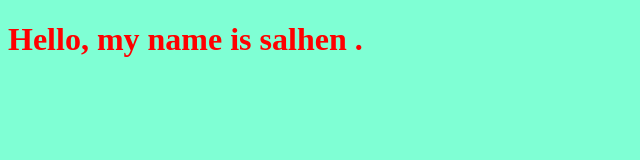
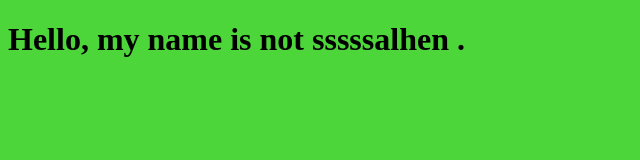
Before and after one commit to sal7en/Web-Training-ZagEng-23, a plain HTML site: page index.html in a window 1280 px wide. Shown: the whole page, without its empty margins (0-640 px from the left). Drawn offline with Linux system fonts and the light colour scheme.

Commit message:
changing style for the title

```diff
--- a/index.html
+++ b/index.html
@@ -8,7 +8,7 @@
     <link rel="stylesheet" href="style.css">
 </head>
 <body>
-    <h1>Hello, my name is salhen .</h1>
+    <h1>Hello, my name is not sssssalhen .</h1>
     <script src="app.js"></script>
 </body>
 </html>
--- a/style.css
+++ b/style.css
@@ -1,6 +1,6 @@
 h1{
-    color: red;
+    color: rgb(0, 0, 0);
 }
 body{
-    background-color: aquamarine;
+    background-color: rgb(76, 214, 57);
 }
```
